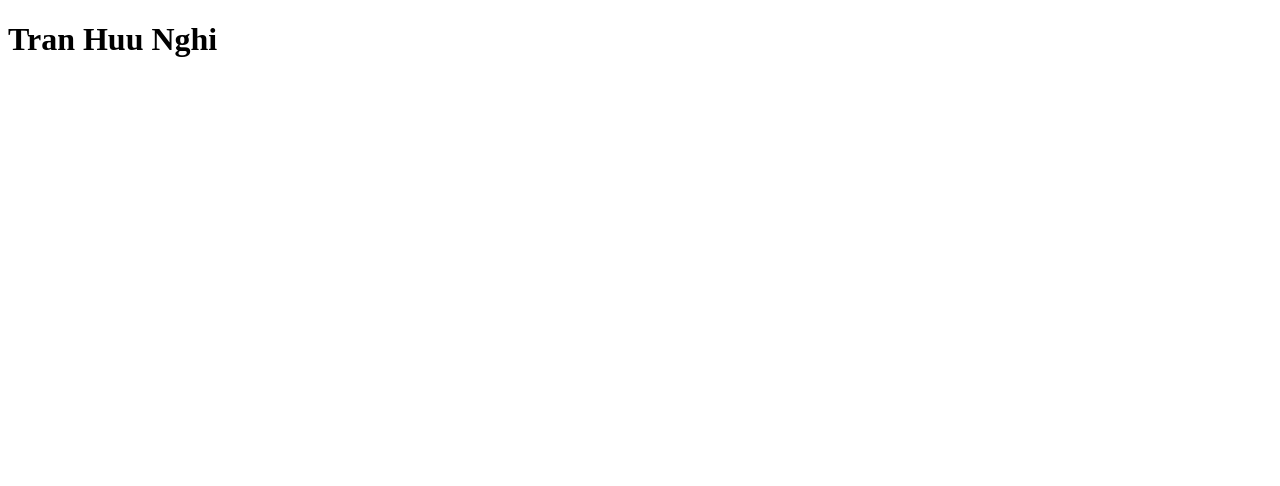
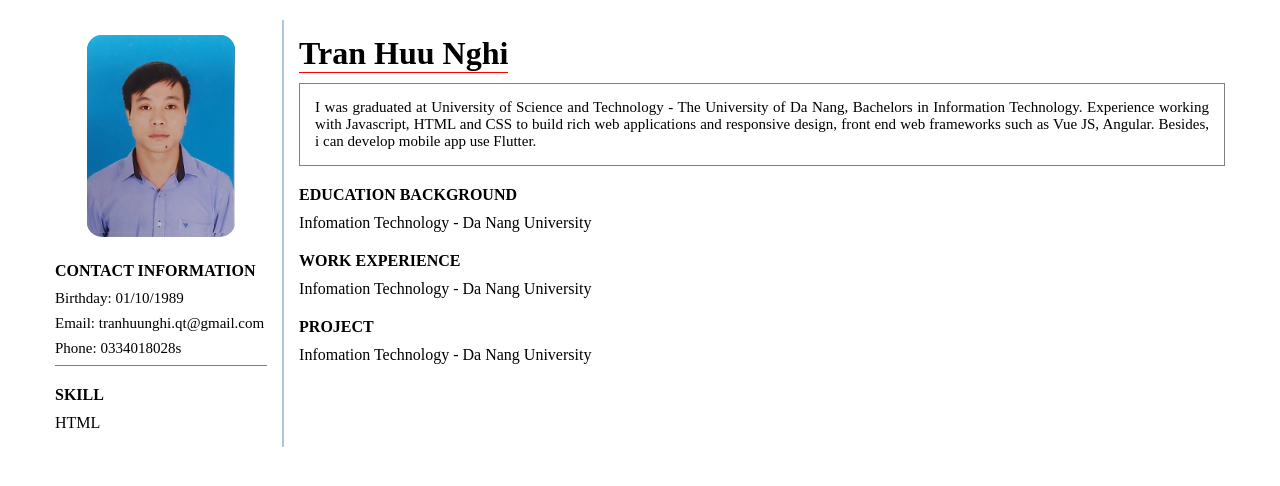
Before and after one commit to at-nghitran/at-nghitran.github.io, a plain HTML site: page index.html in a window 1280 px wide. Drawn offline with Linux system fonts and the light colour scheme.

Commit message:
change content

```diff
--- a/index.html
+++ b/index.html
@@ -3,9 +3,49 @@
 <head>
   <meta charset="UTF-8">
   <meta name="viewport" content="width=device-width, initial-scale=1.0">
+  <link rel="stylesheet" href="./style.css">
   <title>Tran Huu Nghi</title>
 </head>
 <body>
-  <h1>Tran Huu Nghi</h1>
+  <div class="container">
+    <div class="sidebar">
+      <div class="avatar">
+        <img src="./assets/imgages/hinh_the.jpg" alt="avatar" class="avatar-img">
+      </div>
+      <section class="infomation">
+        <h4 class="heading">contact information</h4>
+        <p class="infomation__text">Birthday: 01/10/1989</p>
+        <p class="infomation__text">Email: tranhuunghi.qt@gmail.com</p>
+        <p class="infomation__text">Phone: 0334018028s</p>
+      </section>
+      <section class="skill">
+        <h4 class="heading">skill</h4>
+        <p class="infomation__text">HTML</p>
+      </section>
+    </div>
+    <div class="content">
+      <h1>Tran Huu Nghi</h1>
+      <div class="introduce">
+        <p>I was graduated at University of Science and Technology - The University of Da Nang,
+          Bachelors in Information Technology.
+          Experience working with Javascript,
+          HTML and CSS to build rich web applications and responsive design,
+          front end web frameworks such as Vue JS, Angular. Besides,
+          i can develop mobile app use Flutter.</p>
+      </div>
+      <section class="education">
+        <h4 class="heading">education background</h4>
+        <p>Infomation Technology - Da Nang University</p>
+      </section>
+      <section class="work-experience">
+        <h4 class="heading">work experience</h4>
+        <p>Infomation Technology - Da Nang University</p>
+      </section>
+      <section class="project">
+        <h4 class="heading">project</h4>
+        <p>Infomation Technology - Da Nang University</p>
+      </section>
+    </div>
+  </div>
 </body>
 </html>
--- /dev/null
+++ b/style.css
@@ -0,0 +1,82 @@
+* {
+  margin: 0;
+  padding: 0;
+  box-sizing: border-box;
+}
+
+h1 {
+  display: inline-block;
+  border-bottom: solid 1px red;
+}
+
+.heading {
+  margin-bottom: 10px;
+  text-transform: uppercase;
+}
+
+.container {
+  max-width: 1200px;
+  margin: 0 auto;
+  margin-top: 20px;
+  display: flex;
+  flex-direction: row;
+}
+
+.sidebar {
+  width: 25%;
+  border-right: solid 2px lightsteelblue;
+  padding: 15px;
+}
+
+.sidebar .infomation {
+  border-bottom: 1px solid grey;
+  margin-bottom: 20px;
+}
+
+.sidebar .infomation .infomation__text {
+  margin-bottom: 8px;
+  font-size: 15px;
+}
+
+.sidebar .avatar {
+  width: 70%;
+  min-height: 200px;
+  margin: 0 auto;
+  background-image: url('./assets/imgages/hinh_the.jpg');
+  background-size: cover;
+  background-position: center;
+  background-repeat: no-repeat;
+  margin-bottom: 25px;
+  border-radius: 15px;
+  -webkit-border-radius: 15px;
+  -moz-border-radius: 15px;
+  -ms-border-radius: 15px;
+  -o-border-radius: 15px;
+  overflow: hidden;
+}
+
+.sidebar .avatar .avatar-img {
+  max-width: 100%;
+}
+
+.content {
+  width: 100%;
+  padding: 15px;
+}
+
+.content .introduce {
+  margin-top: 10px;
+  padding: 15px;
+  font-size: 15px;
+  text-align: justify;
+  border: solid 1px grey;
+  margin-bottom: 20px;
+}
+
+.content .education {
+  margin-bottom: 20px;
+}
+
+.content .work-experience {
+  margin-bottom: 20px;
+}
```
Also changed, not shown: assets/imgages/hinh_the.jpg (added), 1 other file.
